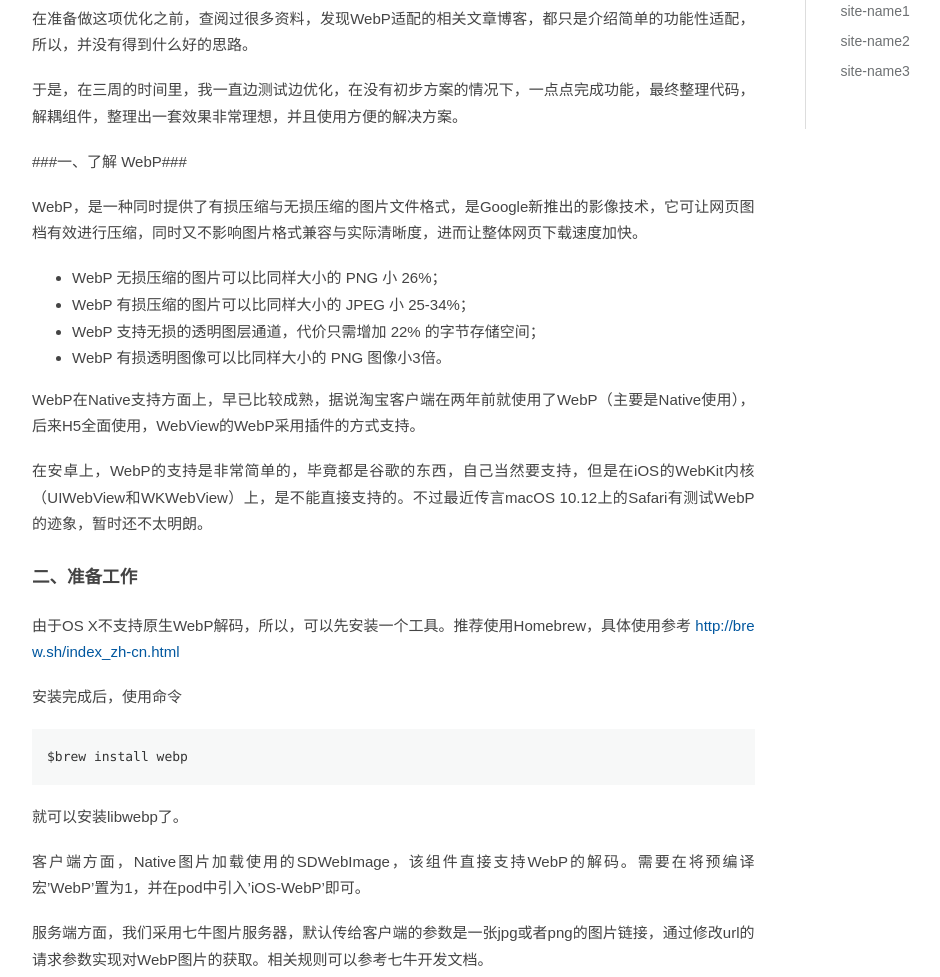
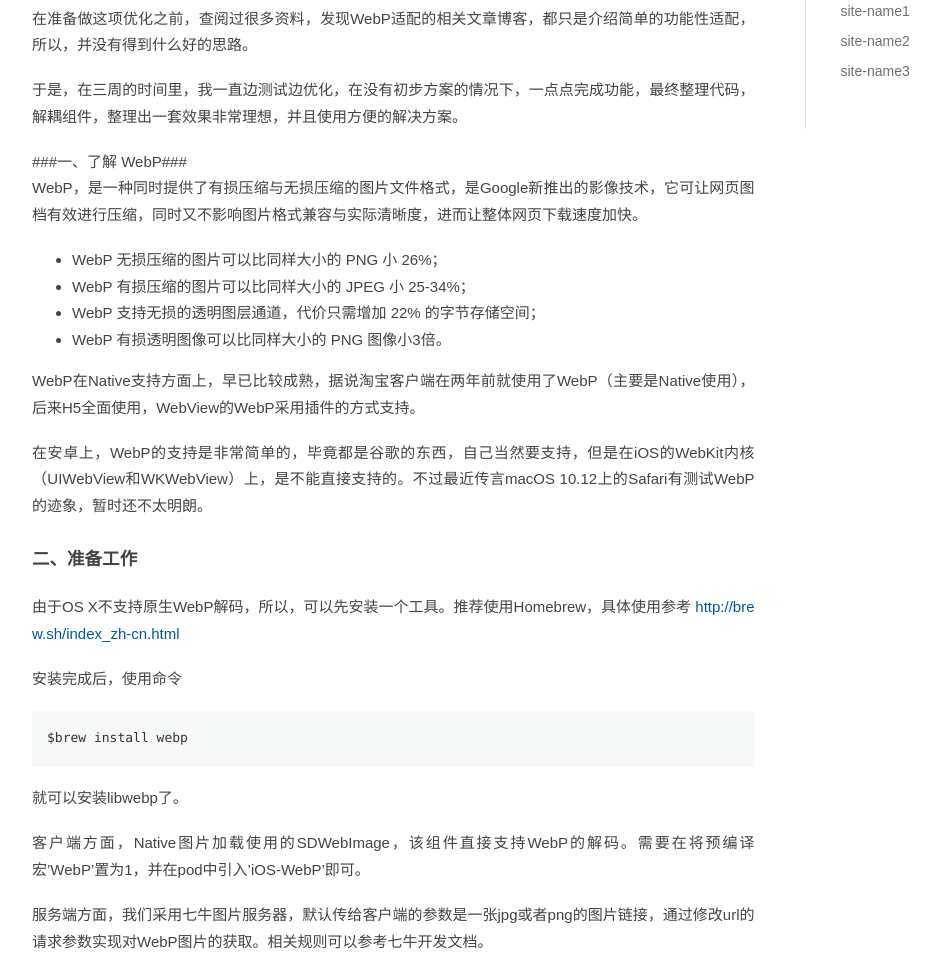
Before and after one commit to curiosityST/curiosityST.github.io, a plain HTML site: page 2016/10/11/iOS 客户端基于 WebP 图片格式的流量优化（上）/index.html in a window 1280 px wide. Shown: the part 711-1688 px from the top of the page, without its empty margins (93-1033 px from the left). Drawn offline with nearby package versions, Linux system fonts and the light colour scheme; some packages are replaced by stand-ins of ours; a script that the page names is missing.

Commit message:
Site updated: 2017-04-09 16:01:13

```diff
--- a/2016/10/11/iOS 客户端基于 WebP 图片格式的流量优化（上）/index.html
+++ b/2016/10/11/iOS 客户端基于 WebP 图片格式的流量优化（上）/index.html
@@ -5,8 +5,7 @@
 <p>我们的后台通过七牛的图片压缩（包含质量和分辨率），我们将首页流量由100m减少到了80m，依然有极大的提升空间。因此客户端采用基于WebP的流量压缩方案，将流量由80m压缩到了20m，减少了75%！相对于最初的处理，流量减少了80%！（android大多数机型支持WebP animated，压缩能达到80%，但iOS的解码对于WebP animated图片支持并不好，经常会出现失败的情况，所以iOS最终压缩率取决于首页中gif图的个数和大小，实际测试结果，优化幅度大概60%-80%之间）</p>
 <p>在准备做这项优化之前，查阅过很多资料，发现WebP适配的相关文章博客，都只是介绍简单的功能性适配，所以，并没有得到什么好的思路。</p>
 <p>于是，在三周的时间里，我一直边测试边优化，在没有初步方案的情况下，一点点完成功能，最终整理代码，解耦组件，整理出一套效果非常理想，并且使用方便的解决方案。</p>
-<p>###一、了解 WebP###</p>
-<p>WebP，是一种同时提供了有损压缩与无损压缩的图片文件格式，是Google新推出的影像技术，它可让网页图档有效进行压缩，同时又不影响图片格式兼容与实际清晰度，进而让整体网页下载速度加快。</p>
+<p>###一、了解 WebP###<br>WebP，是一种同时提供了有损压缩与无损压缩的图片文件格式，是Google新推出的影像技术，它可让网页图档有效进行压缩，同时又不影响图片格式兼容与实际清晰度，进而让整体网页下载速度加快。</p>
 <ul>
 <li>WebP 无损压缩的图片可以比同样大小的 PNG 小 26%；</li>
 <li>WebP 有损压缩的图片可以比同样大小的 JPEG 小 25-34%；</li>
```
